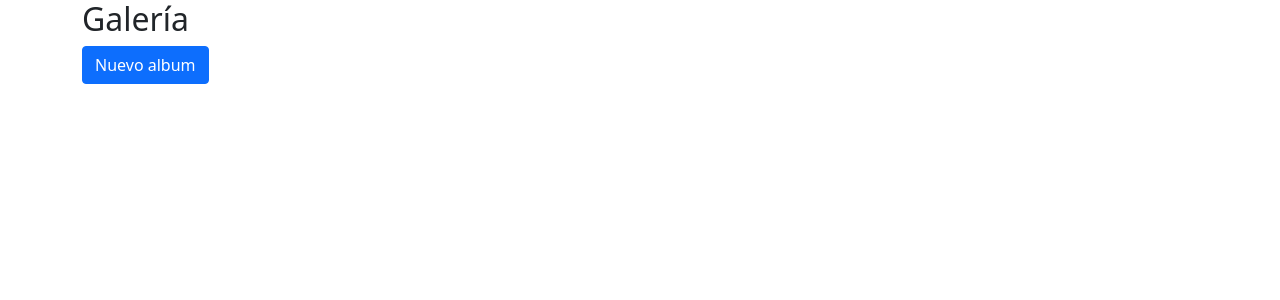
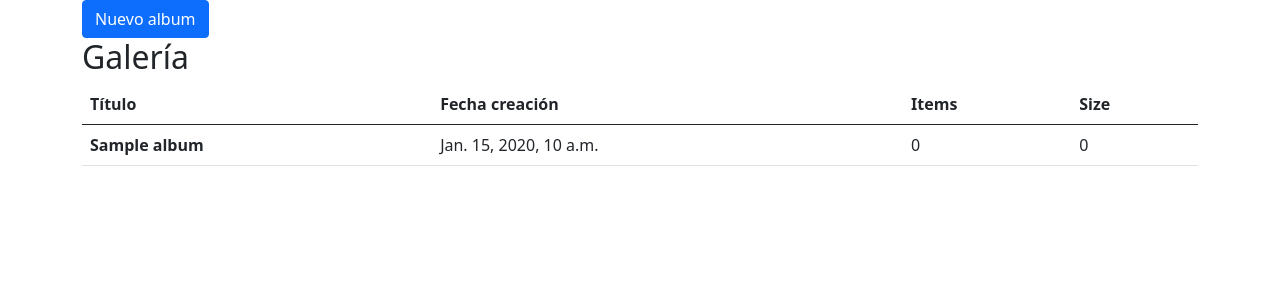
Before and after one commit to ferch01991/album_imagenes_s3, a Django app: page /albums/ in a window 1280 px wide. Shown: the top 300 px of the page. Run offline with Django 3.2, Linux system fonts and the light colour scheme; tables that the repository leaves empty hold one stand-in row (values such as "Sample post").

Commit message:
Lista de carpetas

```diff
--- a/albums/templates/albums/list.html
+++ b/albums/templates/albums/list.html
@@ -1,12 +1,6 @@
 {% extends 'base/base.html' %}
 
 {% block content %}
-<div class="row">
-    <div class="col">
-        <h2>Galería</h2>
-    </div>
-</div>
-
 
 <button type="button" class="btn btn-primary" data-bs-toggle="modal" data-bs-target="#newAlbum">
     Nuevo album
@@ -39,7 +33,36 @@
 </div>
 
 
+<div class="row">
+    <div class="col">
+        <h2>Galería</h2>
+    </div>
+</div>
 
+<div class="row">
+    <div class="col">
+        <table class="table table-hover">
+            <thead>
+                <tr>
+                    <th scope="col">Título</th>
+                    <th scope="col">Fecha creación</th>
+                    <th scope="col">Items</th>
+                    <th scope="col">Size</th>
+                </tr>
+            </thead>
+            <tbody>
+                {% for album in albums %}
+                    <tr>
+                        <th scope="row">{{ album.title }}</th>
+                        <td>{{ album.create_at}}</td>
+                        <td>0</td>
+                        <td>0</td>
+                    </tr>
+                {% endfor %}
+            </tbody>
+        </table>
+    </div>
+</div>
 
 
 {% endblock %}
--- a/albums/urls.py
+++ b/albums/urls.py
@@ -1,8 +1,9 @@
 from django.urls import path
 
-from .views import create, index
+from .views import create, list
 
+app_name = 'albums'
 urlpatterns = [
-    path('', index, name='list'),
+    path('', list, name='list'),
     path('create/', create, name='create'),
 ]
--- a/albums/views.py
+++ b/albums/views.py
@@ -1,6 +1,7 @@
 from django import forms
 from django.shortcuts import redirect, render
 
+from .models import Album
 from .forms import AlbumForm
 
 # Create your views here.
@@ -13,11 +14,12 @@ def create(request):
 
         return redirect('albums:list')
 
-def index(request):
-
+def list(request):
     form = AlbumForm()
+    albums = Album.objects.all()
     context = {
         'title': 'Galería',
-        'form': form
+        'form': form,
+        'albums': albums
     }
     return render(request, 'albums/list.html', context)
```
